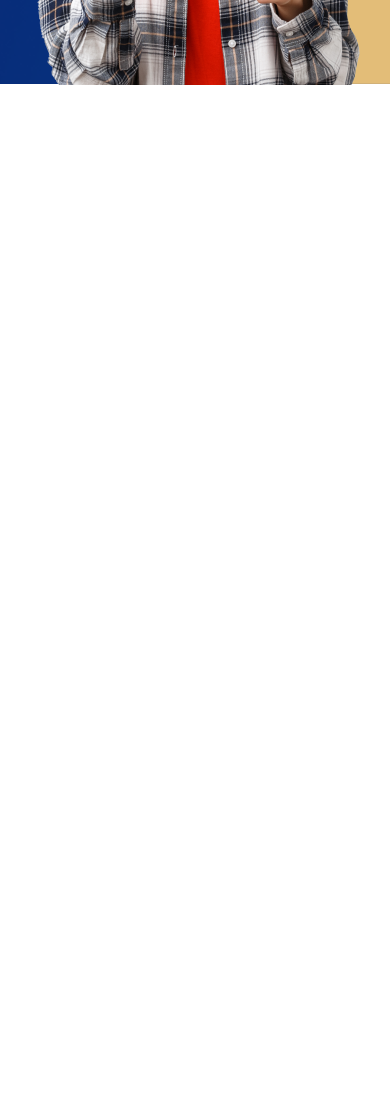
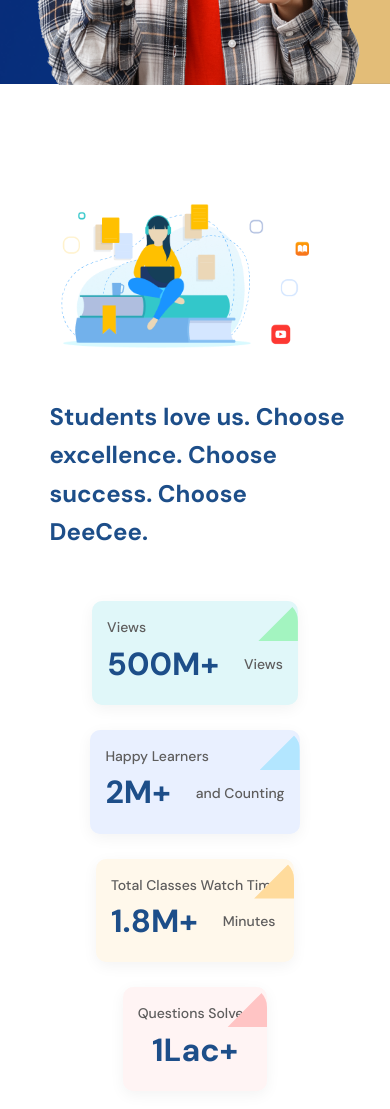
Before and after one commit to vishnukkrishna/Acodez-Machine-Test, a plain HTML site: page index.html in a window 390 px wide. Shown: the part 877-1986 px from the top of the page. Before the commit the page ends 962 px from the top, so only its background shows below. Drawn offline with nearby package versions, Linux system fonts and the light colour scheme.

Commit message:
feat: Implement responsive layout for header and stats section
- Added responsive styles for the top and main navigation bars, ensuring proper display on various screen sizes.
- Enhanced header section with flexible content arrangement and improved image handling for mobile devices.
- Updated stats section layout to maintain alignment and spacing across all devices, including cards and image placements.
- Improved accessibility with semantic HTML elements and adjusted padding/margins for better visual hierarchy.

This commit enhances the user experience on mobile and tablet devices, ensuring a consistent and engaging layout.

```diff
--- a/index.html
+++ b/index.html
@@ -93,6 +93,50 @@
         </div>
       </div>
     </section>
+
+    <!-- Section 1 -->
+    <section class="section-content-1">
+      <div class="container stats-section">
+        <div class="stats-img">
+          <img src="/img/Group 24.png" alt="Group of students" />
+          <h2>
+            Students love us. Choose excellence. Choose success. Choose DeeCee.
+          </h2>
+        </div>
+        <div class="stats-cards">
+          <div class="card stats-card">
+            <div class="corner"></div>
+            <p class="pp">Views</p>
+            <div class="cc">
+              <h1>500M+</h1>
+              <p>Views</p>
+            </div>
+          </div>
+          <div class="card stats-card">
+            <div class="corner"></div>
+            <p class="pp">Happy Learners</p>
+            <div class="cc">
+              <h1>2M+</h1>
+              <p>and Counting</p>
+            </div>
+          </div>
+          <div class="card stats-card">
+            <div class="corner"></div>
+            <p class="pp">Total Classes Watch Time</p>
+            <div class="cc">
+              <h1>1.8M+</h1>
+              <p>Minutes</p>
+            </div>
+          </div>
+          <div class="card stats-card">
+            <div class="corner"></div>
+            <p class="pp">Questions Solved</p>
+            <h1>1Lac+</h1>
+          </div>
+        </div>
+      </div>
+    </section>
+
     <!-- Custom JS -->
     <script src="main.js"></script>
   </body>
--- a/style.css
+++ b/style.css
@@ -324,3 +324,196 @@ ul {
 }
 
 /* ...................................................... */
+
+/* Section 1 */
+.section-content-1 {
+  text-align: center;
+  width: 100%;
+}
+
+.section-content-1 h2 {
+  font-size: 36px;
+  margin-bottom: 20px;
+}
+
+.section-content-1 p {
+  font-size: 18px;
+  max-width: 600px;
+  margin: 0 auto;
+}
+
+.stats-section {
+  text-align: center;
+  padding: 90px 20px;
+  background-color: #fff;
+}
+
+.stats-section h2 {
+  text-align: start;
+  font-size: 40px;
+  font-weight: 700;
+  color: #1d4e89;
+  margin-left: 40px;
+  margin-top: 70px;
+}
+
+.stats-img {
+  display: flex;
+  flex-direction: row;
+  align-items: center;
+  padding: 60px 0;
+}
+
+.stats-img img {
+  max-width: 100%;
+  height: auto;
+  margin-right: 20px;
+}
+
+.pp {
+  text-align: start;
+}
+
+.cc {
+  display: flex;
+  justify-content: start;
+  align-items: center;
+}
+
+.cc p {
+  margin-left: 25px;
+  font-size: 15px;
+}
+
+.stats-cards {
+  display: flex;
+  justify-content: space-between;
+  gap: 20px;
+  flex-wrap: wrap;
+}
+
+.card {
+  position: relative;
+  flex: 1 1 calc(25% - 15px);
+  background-color: #f1f7ff;
+  border-radius: 10px;
+  padding: 20px;
+  text-align: center;
+  box-shadow: 0 4px 15px rgba(0, 0, 0, 0.05);
+  transition: transform 0.3s ease;
+}
+
+.card:hover {
+  transform: translateY(-5px);
+}
+
+.card h1 {
+  font-size: 32px;
+  font-weight: 700;
+  color: #1d4e89;
+  display: block;
+}
+
+.card p {
+  font-weight: 500;
+  color: #5e5d5d;
+}
+
+/* Corner styles */
+.corner {
+  position: absolute;
+  top: 0;
+  right: 0;
+  width: 40px;
+  height: 40px;
+  background-color: #f8f9fa;
+  border-top-right-radius: 20px;
+  clip-path: polygon(100% 0, 100% 100%, 0 100%);
+}
+
+/* Card colors */
+.card:nth-child(1) {
+  background-color: #e0f7f9;
+}
+.card:nth-child(2) {
+  background-color: #e9f0ff;
+}
+.card:nth-child(3) {
+  background-color: #fff8eb;
+}
+.card:nth-child(4) {
+  background-color: #fff4f4;
+}
+
+/* Specific Colors for Each Card's Corner */
+.stats-card:nth-child(1) .corner {
+  background-color: #a3f4c0;
+}
+
+.stats-card:nth-child(2) .corner {
+  background-color: #b3e6ff;
+}
+
+.stats-card:nth-child(3) .corner {
+  background-color: #ffdb9c;
+}
+
+.stats-card:nth-child(4) .corner {
+  background-color: #ffc4c4;
+}
+
+/* Media Queries */
+@media (max-width: 768px) {
+  .stats-section h2 {
+    font-size: 30px;
+    margin-left: 20px;
+    margin-top: 50px;
+  }
+
+  .stats-cards {
+    gap: 10px;
+    flex-direction: column;
+    align-items: center;
+  }
+
+  .card {
+    flex: 1 1 100%;
+    margin-bottom: 15px;
+  }
+
+  .section-content-1 p {
+    font-size: 16px;
+  }
+
+  .stats-img {
+    padding: 40px 0;
+    flex-direction: column;
+    align-items: center;
+  }
+
+  .stats-img img {
+    margin-bottom: 20px;
+    max-width: 80%;
+  }
+}
+
+@media (max-width: 480px) {
+  .stats-section h2 {
+    font-size: 24px;
+    margin-left: 10px;
+    margin-top: 30px;
+  }
+
+  .stats-img {
+    padding: 30px 0;
+  }
+
+  .card {
+    flex: 1 1 50%;
+    padding: 15px;
+  }
+
+  .section-content-1 p {
+    font-size: 14px;
+  }
+}
```
